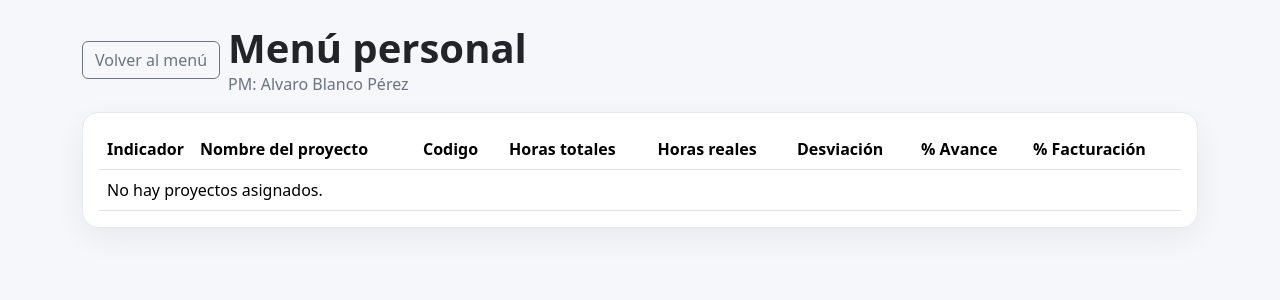
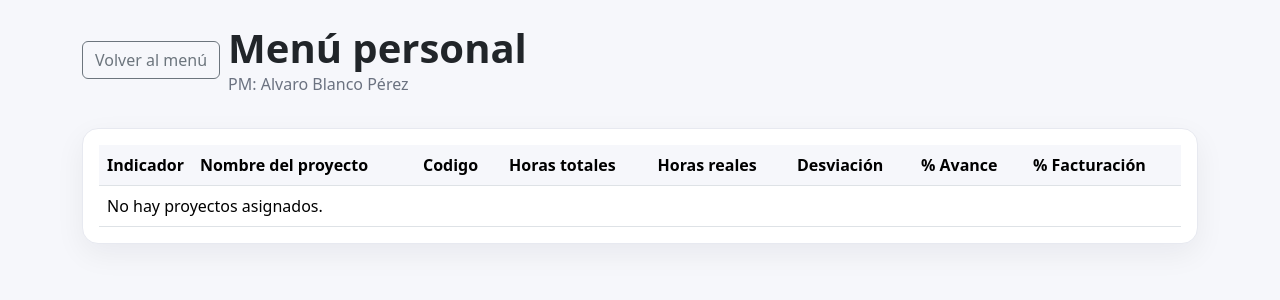
Before and after one commit to AlvaroAPPs/PM_APP, a FastAPI app: page /menu-personal in a window 1280 px wide. Shown: the top 300 px of the page. Run offline with FastAPI, Linux system fonts and the light colour scheme; some libraries are stand-ins or nearby versions.

Commit message:
Add personal menu action and sticky header

```diff
--- a/templates/menu_personal.html
+++ b/templates/menu_personal.html
@@ -11,6 +11,12 @@
     .shadow-soft { box-shadow: 0 10px 30px rgba(16,24,40,.06); }
     .muted { color: #6b7280; }
     .table-wrapper { max-height: 320px; overflow-y: auto; }
+    .table-wrapper thead th {
+      position: sticky;
+      top: 0;
+      background: #f6f7fb;
+      z-index: 1;
+    }
     .status-dot {
       width: 12px;
       height: 12px;
@@ -36,6 +42,8 @@
         <div class="muted">PM: {{ pm_name }}</div>
       </div>
     </div>
+
+    <div class="d-flex flex-wrap gap-2 mb-3"></div>
 
     <div class="card shadow-soft">
       <div class="card-body">
```
Also changed, not shown: templates/project.html (+10 -0 lines).
